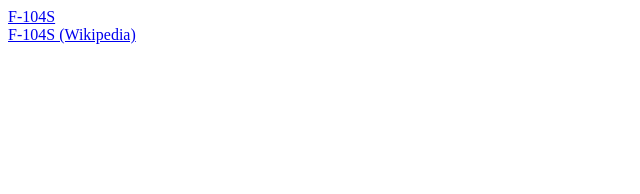
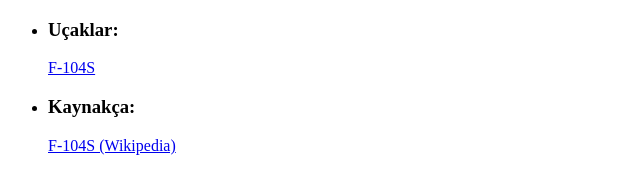
Before and after one commit to mertcavus37/html, a plain HTML site: page index.html in a window 1280 px wide. Shown: the whole page, without its empty margins (0-640 px from the left). Drawn offline with Linux system fonts and the light colour scheme.

Commit message:
isim değisimi , düzenleme

```diff
--- a/index.html
+++ b/index.html
@@ -1,12 +1,16 @@
 <!DOCTYPE html>
-<html>
+<html lang="tr">
     <head>
-
+        <title>Türkiye'nin uçakları</title>
     </head>
     <body>
-        <a href="resim.html">F-104S</a>
-        <br>
+        <ul>
+
+            <li><h3>Uçaklar:</h3><a href="resim.html">F-104S</a></li>
+
+            <li><h3>Kaynakça:</h3> <a href="https://tr.wikipedia.org/wiki/Lockheed_F-104_Starfighter">F-104S (Wikipedia)</a></li>
+        </ul>
          <!-- buraya daha fazla uçak eklenecek , özellikle türkiyenin kullanmış olduğu uçaklar , kullandıkları  -->
-        <a href="https://tr.wikipedia.org/wiki/Lockheed_F-104_Starfighter">F-104S (Wikipedia)</a>
+
     </body>
 </html>
```
